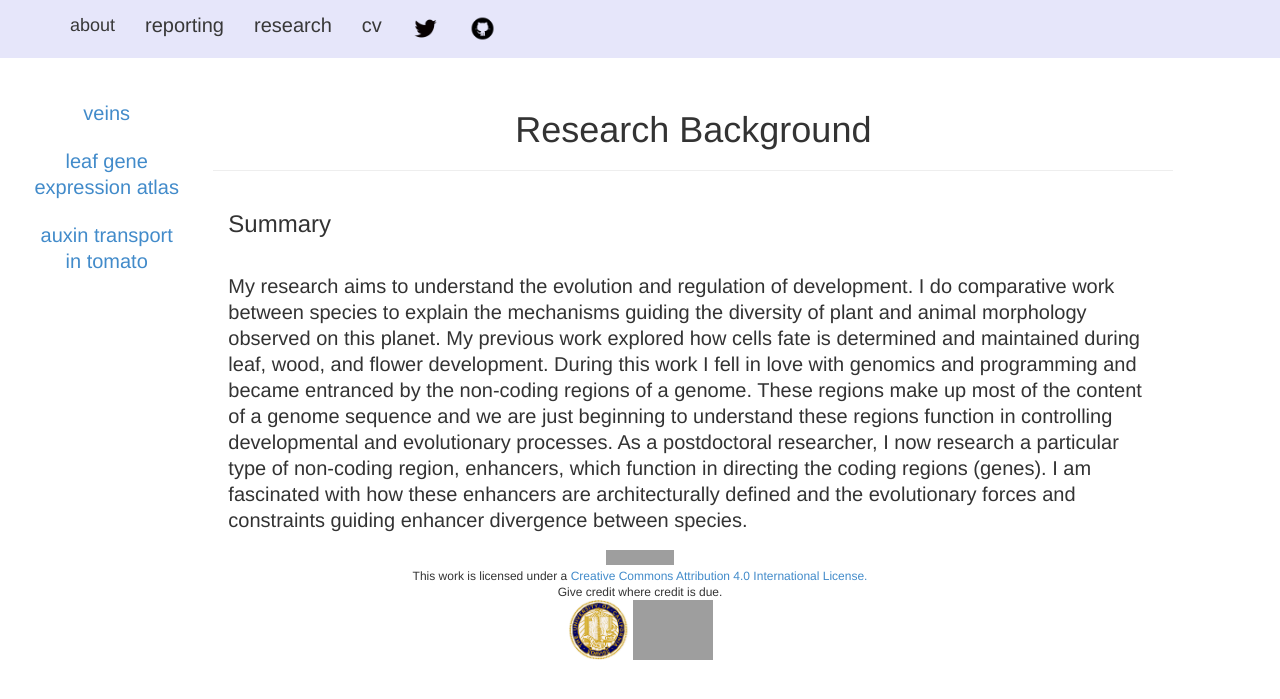
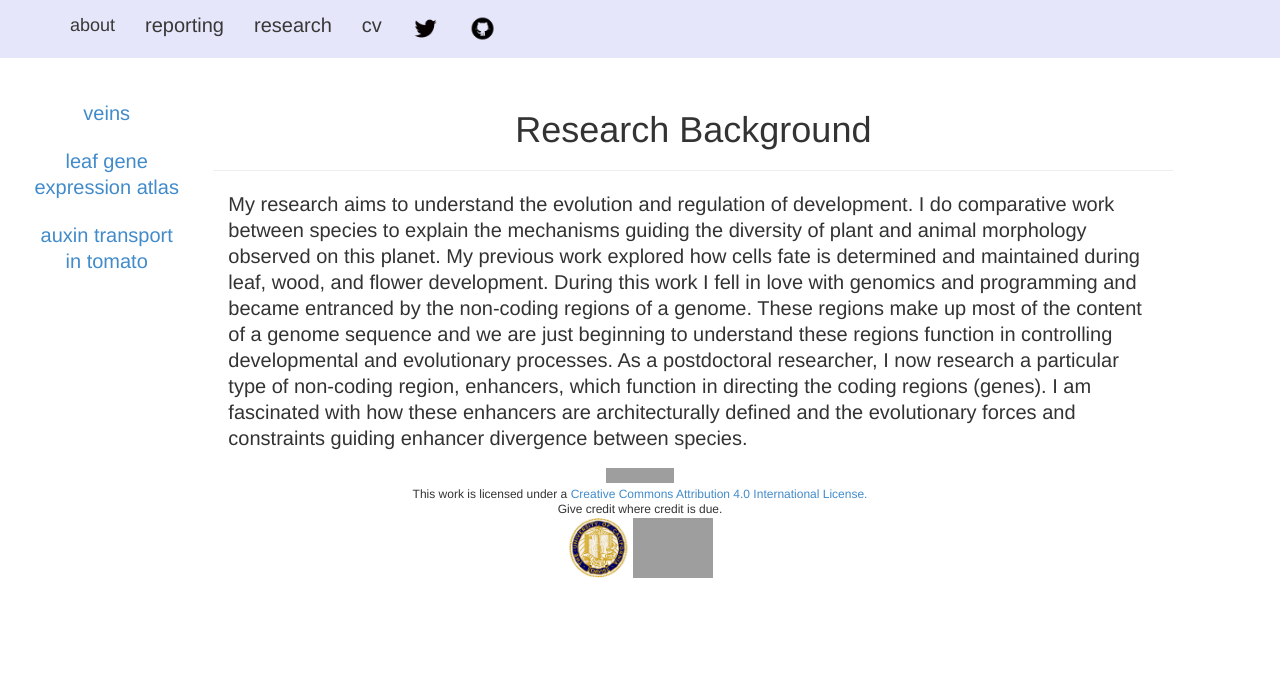
Before and after one commit to iamciera/creports, a Jekyll site: the page built from research/index.html, in a window 1280 px wide. Shown: the top 699 px of the page. Built offline with Jekyll 4.4.1, drawn with Linux system fonts in a browser that asks for light colours; nearby versions of some CDN libraries; grey boxes are pictures that could not be loaded.

Commit message:
removed summary

```diff
--- a/research/index.html
+++ b/research/index.html
@@ -5,7 +5,5 @@ layout: research
   <h1>Research Background</h1>
   <hr />
 </div>
-		<h3>Summary</h3>
-		<br />
         <p>
         My research aims to understand the evolution and regulation of development. I do comparative work between species to explain the mechanisms guiding the diversity of plant and animal morphology observed on this planet. My previous work explored how cells fate is determined and maintained during leaf, wood, and flower development. During this work I fell in love with genomics and programming and became entranced by the non-coding regions of a genome. These regions make up most of the content of a genome sequence and we are just beginning to understand these regions function in controlling developmental and evolutionary processes. As a postdoctoral researcher, I now research a particular type of non-coding region, enhancers, which function in directing the coding regions (genes). I am fascinated with how these enhancers are architecturally defined and the evolutionary forces and constraints guiding enhancer divergence between species.</p>
```
